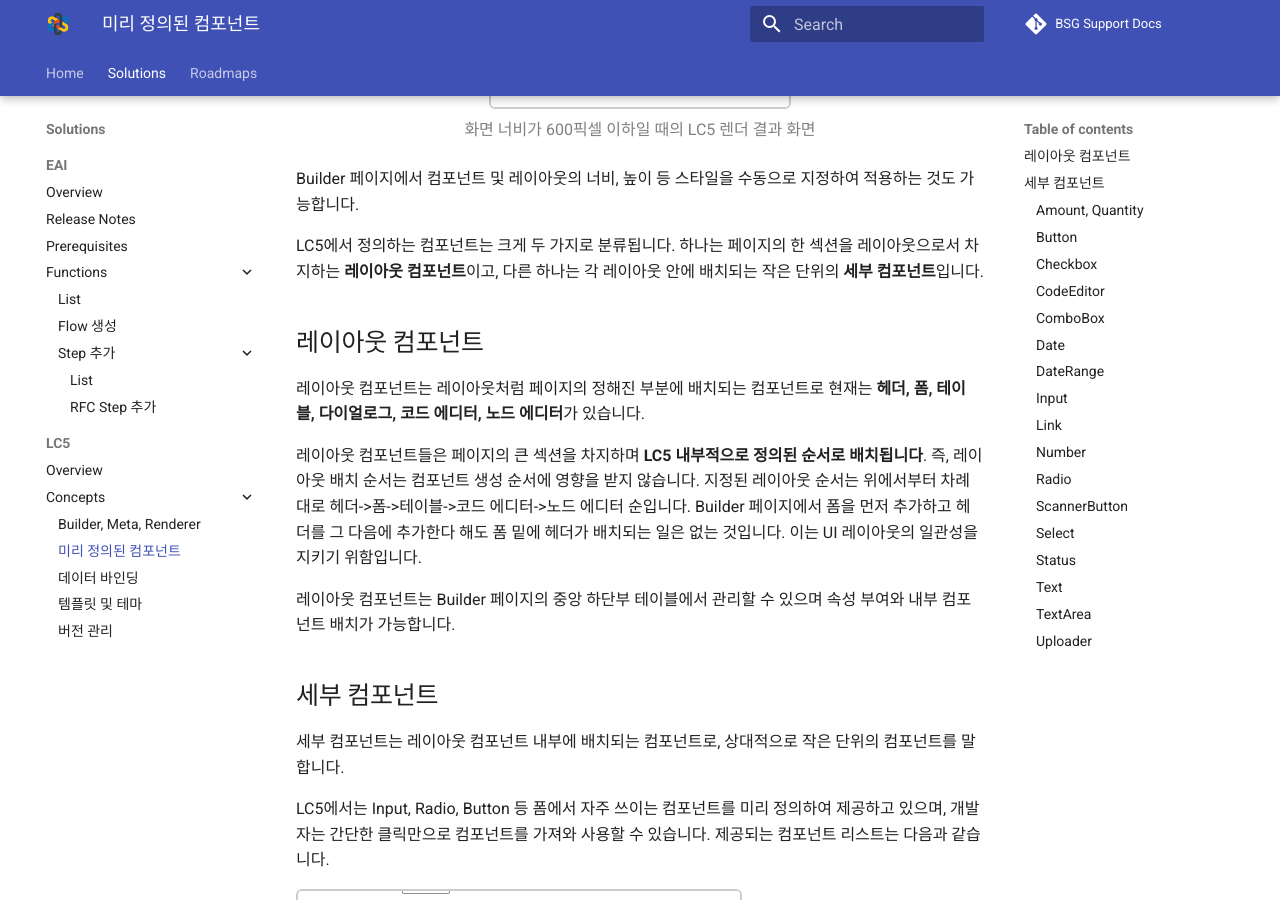
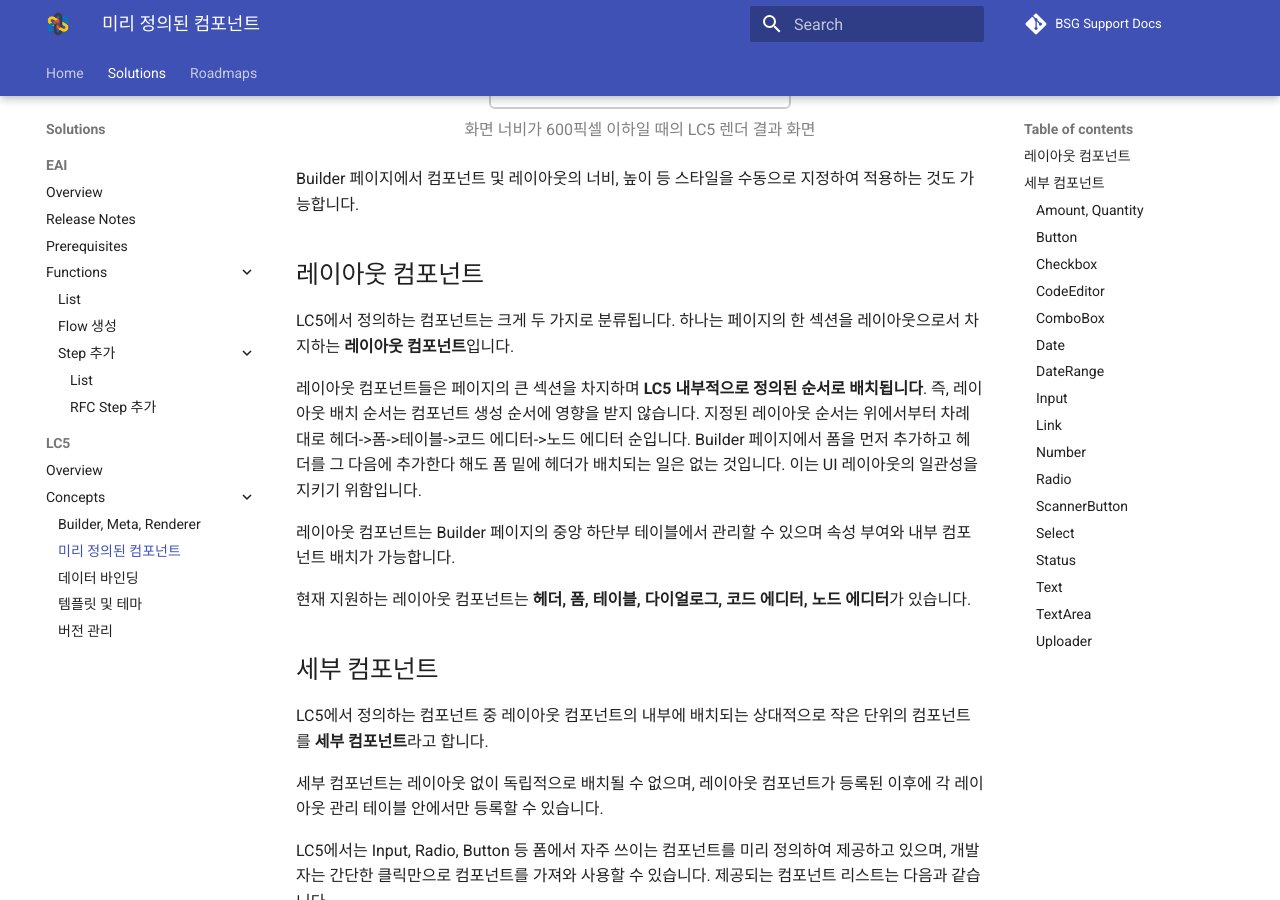
Before and after one commit to bsgp/docs, an MkDocs documentation site: the page built from docs/lc5/concepts/prebuilt_components.md, in a window 1280 px wide and 900 px high, scrolled down 1235 px. Built offline with MkDocs 1.6.1 and Material for MkDocs 9.7.7, drawn with Linux system fonts in a browser that asks for light colours; comment, search, counter and statistics services are not loaded.

Commit message:
fix(lc5) : 미리 정의된 컴포넌트 파트의 내용 짜임새 다듬음

```diff
--- a/docs/lc5/concepts/prebuilt_components.md
+++ b/docs/lc5/concepts/prebuilt_components.md
@@ -16,19 +16,21 @@
 
 Builder 페이지에서 컴포넌트 및 레이아웃의 너비, 높이 등 스타일을 수동으로 지정하여 적용하는 것도 가능합니다.
 
-LC5에서 정의하는 컴포넌트는 크게 두 가지로 분류됩니다. 하나는 페이지의 한 섹션을 레이아웃으로서 차지하는 **레이아웃 컴포넌트**이고, 다른 하나는 각 레이아웃 안에 배치되는 작은 단위의 **세부 컴포넌트**입니다.
-
 ## 레이아웃 컴포넌트
 
-레이아웃 컴포넌트는 레이아웃처럼 페이지의 정해진 부분에 배치되는 컴포넌트로 현재는 **헤더, 폼, 테이블, 다이얼로그, 코드 에디터, 노드 에디터**가 있습니다.
+LC5에서 정의하는 컴포넌트는 크게 두 가지로 분류됩니다. 하나는 페이지의 한 섹션을 레이아웃으로서 차지하는 **레이아웃 컴포넌트**입니다.
 
 레이아웃 컴포넌트들은 페이지의 큰 섹션을 차지하며 **LC5 내부적으로 정의된 순서로 배치됩니다**. 즉, 레이아웃 배치 순서는 컴포넌트 생성 순서에 영향을 받지 않습니다. 지정된 레이아웃 순서는 위에서부터 차례대로 헤더->폼->테이블->코드 에디터->노드 에디터 순입니다. Builder 페이지에서 폼을 먼저 추가하고 헤더를 그 다음에 추가한다 해도 폼 밑에 헤더가 배치되는 일은 없는 것입니다. 이는 UI 레이아웃의 일관성을 지키기 위함입니다.
 
 레이아웃 컴포넌트는 Builder 페이지의 중앙 하단부 테이블에서 관리할 수 있으며 속성 부여와 내부 컴포넌트 배치가 가능합니다.
 
+현재 지원하는 레이아웃 컴포넌트는 **헤더, 폼, 테이블, 다이얼로그, 코드 에디터, 노드 에디터**가 있습니다.
+
 ## 세부 컴포넌트
 
-세부 컴포넌트는 레이아웃 컴포넌트 내부에 배치되는 컴포넌트로, 상대적으로 작은 단위의 컴포넌트를 말합니다.
+LC5에서 정의하는 컴포넌트 중 레이아웃 컴포넌트의 내부에 배치되는 상대적으로 작은 단위의 컴포넌트를 **세부 컴포넌트**라고 합니다.
+
+세부 컴포넌트는 레이아웃 없이 독립적으로 배치될 수 없으며, 레이아웃 컴포넌트가 등록된 이후에 각 레이아웃 관리 테이블 안에서만 등록할 수 있습니다.
 
 LC5에서는 Input, Radio, Button 등 폼에서 자주 쓰이는 컴포넌트를 미리 정의하여 제공하고 있으며, 개발자는 간단한 클릭만으로 컴포넌트를 가져와 사용할 수 있습니다. 제공되는 컴포넌트 리스트는 다음과 같습니다.
 
```
